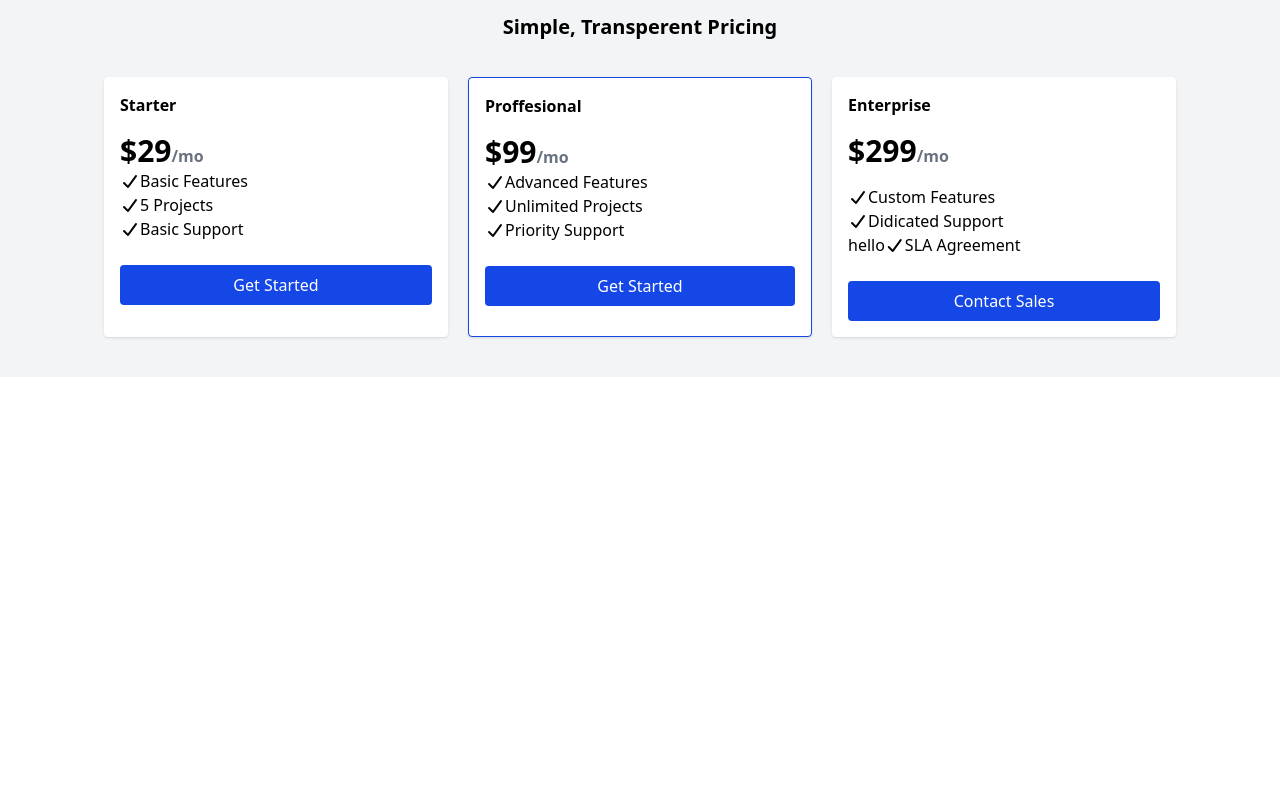
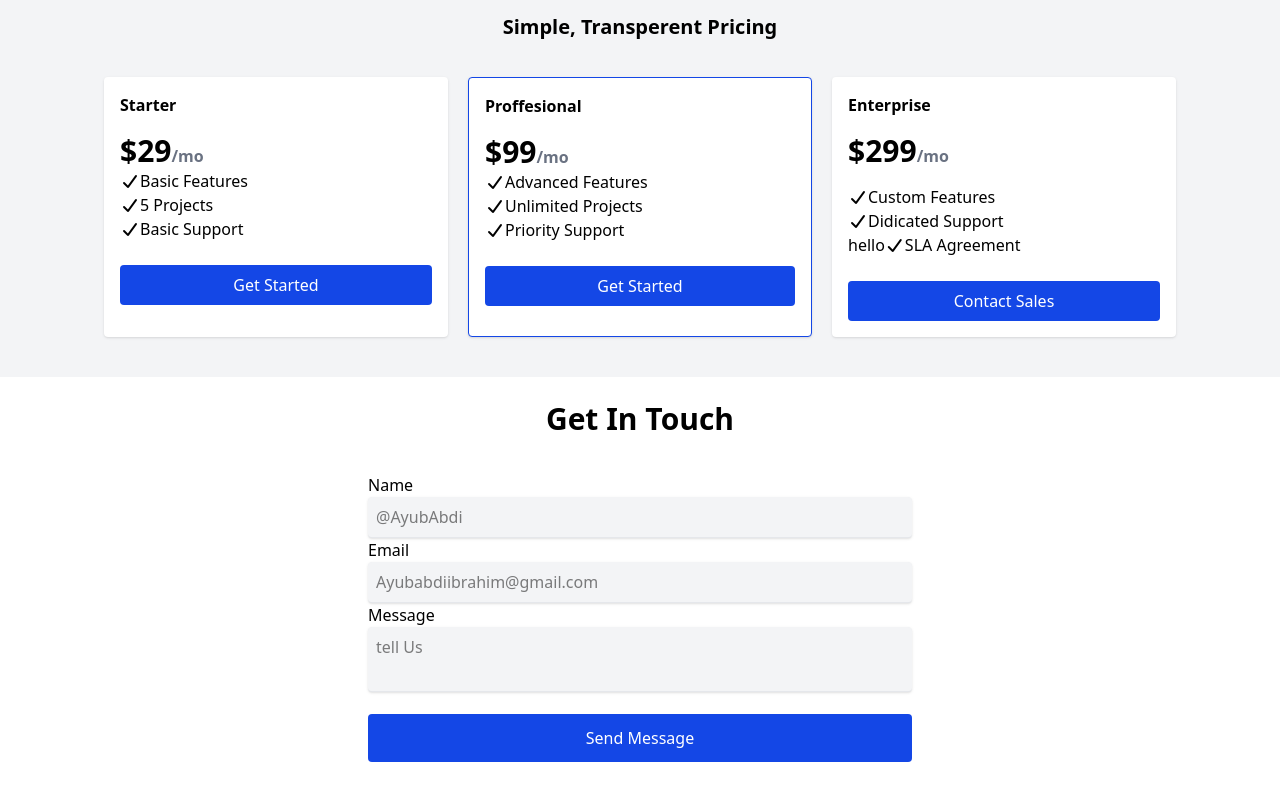
Before and after one commit to Dev-AyubAbdi/Company-Landing-Page, a plain HTML site: page Html/index.html in a window 1280 px wide. Shown: the part 1033-1833 px from the top of the page. Before the commit the page ends 1410 px from the top, so only its background shows below. Drawn offline with nearby package versions, Linux system fonts and the light colour scheme; a web font is replaced by a local one.

Commit message:
added new section form contect

```diff
--- a/Html/index.html
+++ b/Html/index.html
@@ -252,9 +252,9 @@
               </div>
             </div>
             <div class="flex">
-                <div>
-                    <h2>hello</h2>
-                </div>
+              <div>
+                <h2>hello</h2>
+              </div>
               <div class="flex items-center">
                 <i class="fa-solid fa-check"> </i>
                 <div>
@@ -270,5 +270,49 @@
         </div>
       </div>
     </div>
+
+    <!-- form Contect -->
+
+    <div class="mb-6">
+      <h2 class="text-3xl text-center font-bold mt-6">Get In Touch</h2>
+      <div class="max-w-6xl mx-auto mt-5">
+        <div class="p-4 md:w-1/2 mx-auto">
+          <form class="">
+            <label for="Name">Name</label>
+            <br />
+            <input
+              class="bg-gray-100 w-full p-2 rounded border-b border-gray-200 shadow outline-none"
+              type="text"
+              placeholder="@AyubAbdi"
+            />
+            <br />
+
+            <label for="Email">Email</label>
+            <br />
+            <input
+              class="bg-gray-100 w-full p-2 rounded border-b border-gray-200 shadow outline-none"
+              type="text"
+              type="email"
+              name="email"
+              id=""
+              placeholder="Ayubabdiibrahim@gmail.com"
+            />
+            <br />
+            <label for="Message">Message</label>
+            <br />
+            <textarea
+              class="bg-gray-100 w-full p-2 rounded border-b border-gray-200 resize-none shadow outline-none"
+              type="text"
+              name="Message"
+              id=""
+              placeholder="tell Us"
+            ></textarea>
+            <button class="mt-4 bg-blue-700 text-white p-3 w-full rounded text">
+              Send Message
+            </button>
+          </form>
+        </div>
+      </div>
+    </div>
   </body>
 </html>
```
